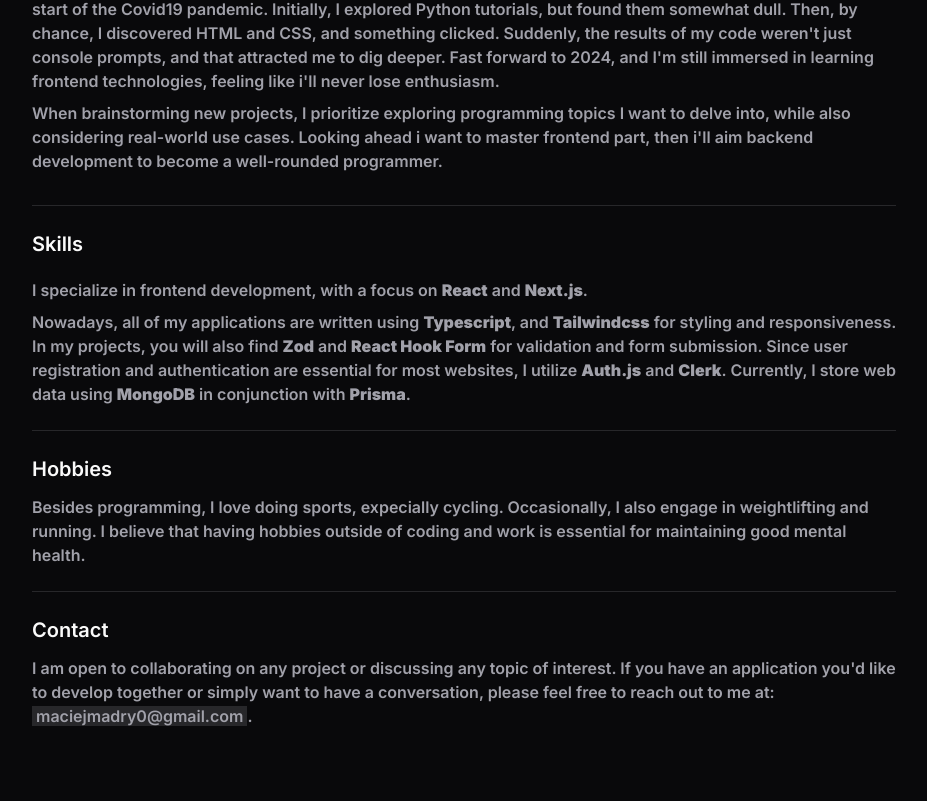
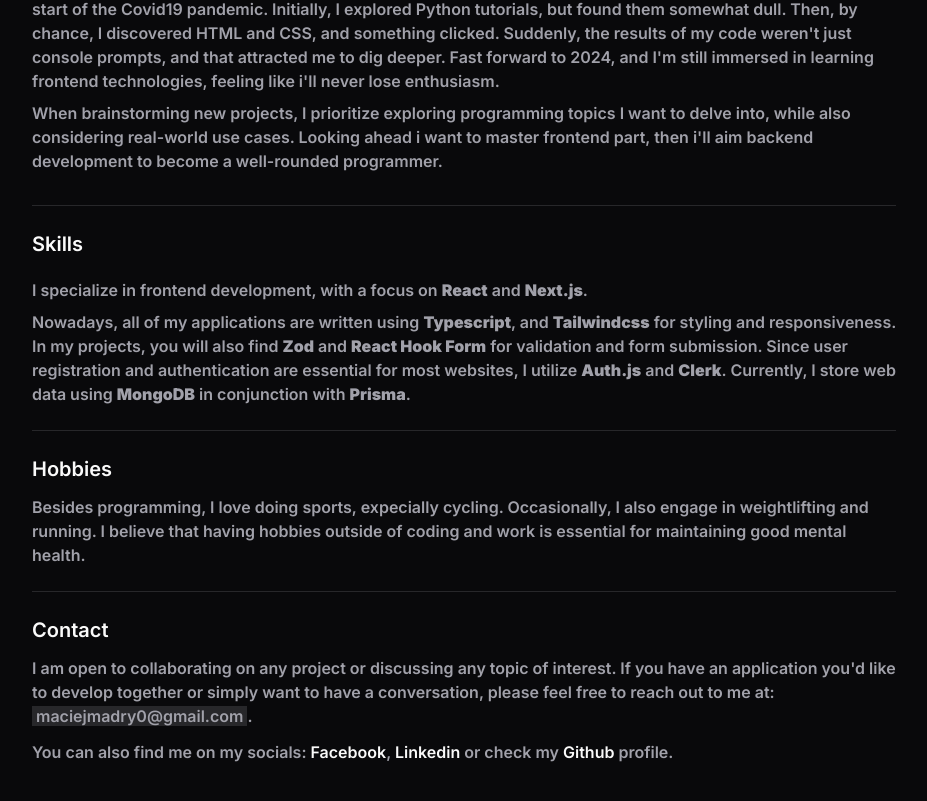
Before and after one commit to MMaciej0/portfolio, a Next.js app: page /about in a window 1280 px wide. Shown: the part 323-1124 px from the top of the page, without its empty margins (176-1103 px from the left). Built offline with nearby package versions, Linux system fonts and the light colour scheme.

Commit message:
ADD: links to about page

```diff
--- a/src/app/about/page.tsx
+++ b/src/app/about/page.tsx
@@ -2,6 +2,7 @@ import React from "react";
 
 import MaxWidthWrapper from "@/components/MaxWidthWrapper";
 import GlitchH1 from "@/components/ui/GlitchH1";
+import Link from "next/link";
 
 const AboutPage = () => {
   return (
@@ -69,6 +70,30 @@ const AboutPage = () => {
             reach out to me at:{" "}
             <span className="bg-accent px-1">maciejmadry0@gmail.com</span>.
           </article>
+          <p className="text-base font-semibold text-muted-foreground">
+            You can also find me on my socials:{" "}
+            <Link
+              className="text-foreground hover:underline"
+              href="https://www.facebook.com/maciej.madry.33"
+            >
+              Facebook
+            </Link>
+            ,{" "}
+            <Link
+              className="text-foreground hover:underline"
+              href="https://www.linkedin.com/in/maciej-m%C4%85dry/"
+            >
+              Linkedin
+            </Link>{" "}
+            or check my{" "}
+            <Link
+              className="text-foreground hover:underline"
+              href="https://github.com/MMaciej0/"
+            >
+              Github
+            </Link>{" "}
+            profile.
+          </p>
         </section>
       </section>
     </MaxWidthWrapper>
```
